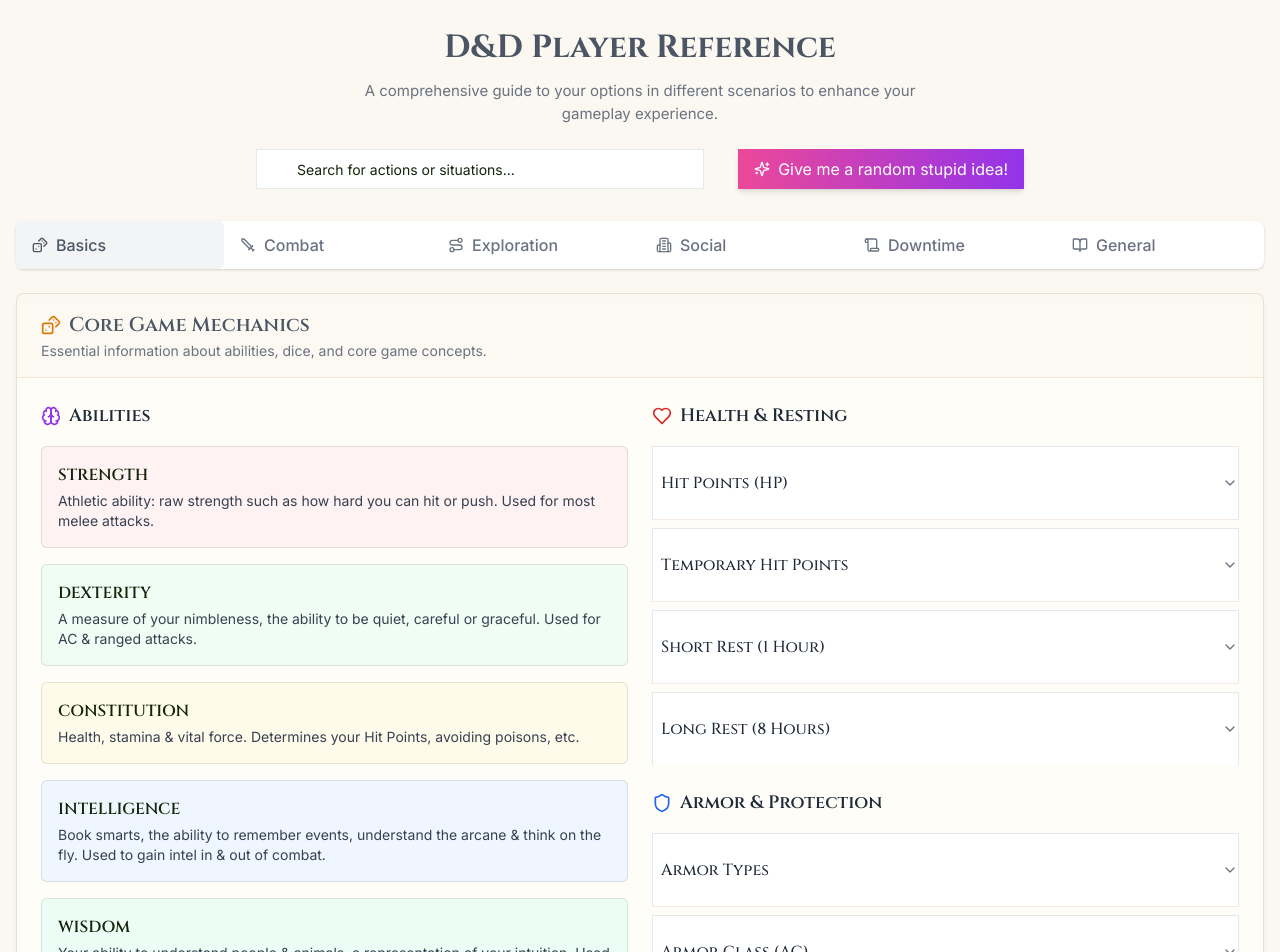
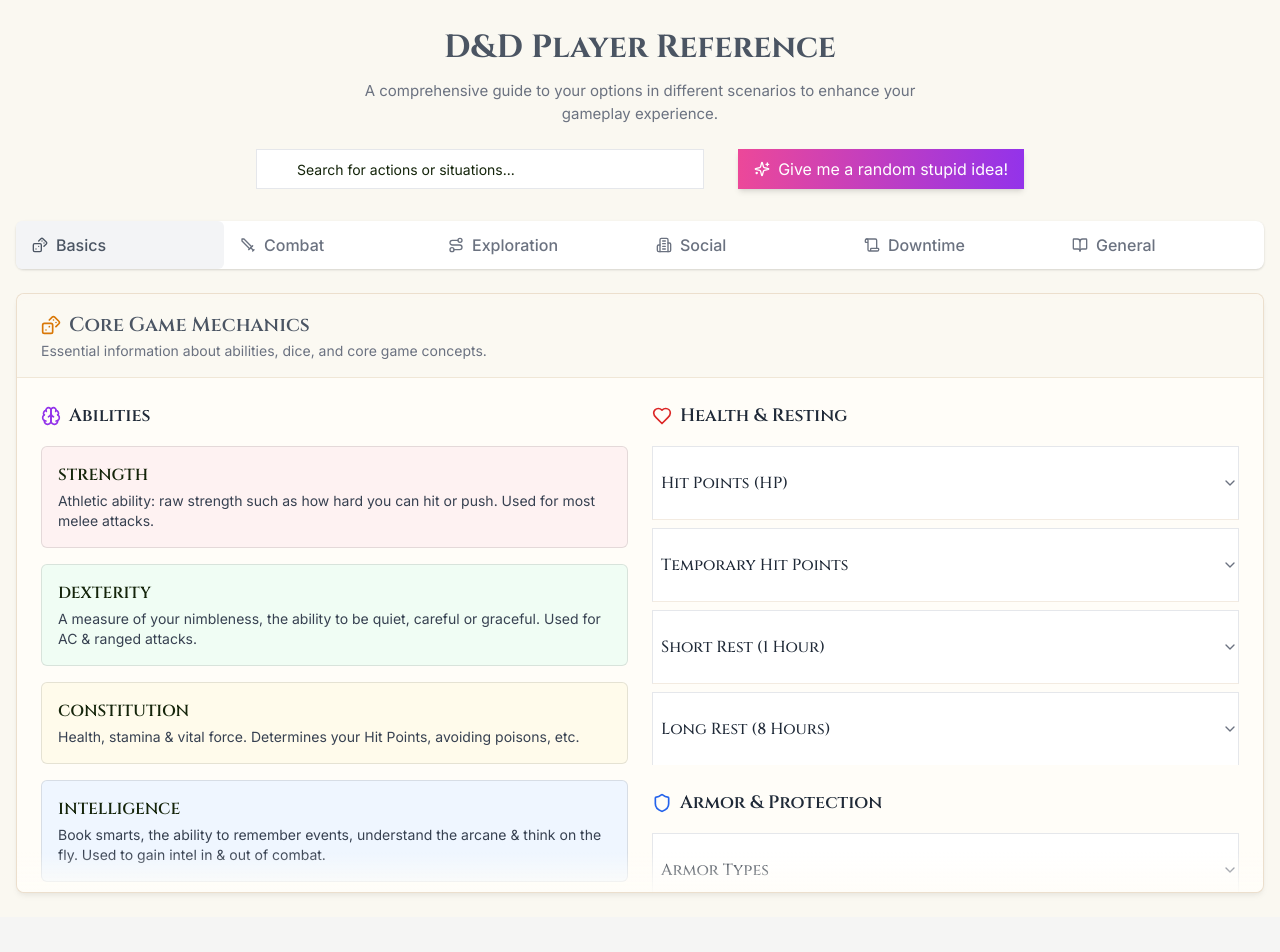
Before and after one commit to Niekvandam/dnd-player-reference, a Next.js app: page / in a window 1280 px wide. Shown: the top 952 px of the page. After the commit the page ends 917 px from the top, so only its background shows below. Built offline with nearby package versions, Linux system fonts and the light colour scheme.

Commit message:
small update

```diff
--- a/app/globals.css
+++ b/app/globals.css
@@ -28,22 +28,25 @@ body {
   background-color: #faf8f1;
 }
 
-/* Custom scrollbar for a more thematic look */
+/* Enhanced scrollbar for a more thematic and visible look */
 ::-webkit-scrollbar {
-  width: 8px;
+  width: 10px;
+  height: 10px;
 }
 
 ::-webkit-scrollbar-track {
   background: rgba(244, 236, 218, 0.5);
+  border-radius: 8px;
 }
 
 ::-webkit-scrollbar-thumb {
-  background: rgba(193, 154, 107, 0.6);
-  border-radius: 4px;
+  background: rgba(193, 154, 107, 0.7);
+  border-radius: 8px;
+  border: 2px solid rgba(244, 236, 218, 0.5);
 }
 
 ::-webkit-scrollbar-thumb:hover {
-  background: rgba(193, 154, 107, 0.8);
+  background: rgba(193, 154, 107, 0.9);
 }
 
 /* Card styling enhancements */
@@ -62,6 +65,10 @@ body {
   border-radius: 0.5rem;
   box-shadow: 0 4px 6px -1px rgba(0, 0, 0, 0.05), 0 2px 4px -1px rgba(0, 0, 0, 0.03);
   background-color: #fffdf8;
+  display: flex;
+  flex-direction: column;
+  height: calc(100vh - 240px);
+  min-height: 600px;
 }
 
 .section-header {
@@ -71,6 +78,9 @@ body {
   padding: 1rem 1.5rem;
   border-top-left-radius: 0.5rem;
   border-top-right-radius: 0.5rem;
+  position: sticky;
+  top: 0;
+  z-index: 10;
 }
 
 .ability-card {
@@ -182,3 +192,75 @@ body {
   margin: 0 auto 1.5rem;
   font-size: 0.9375rem;
 }
+
+/* Scroll indicator styles */
+.scroll-indicator {
+  position: absolute;
+  bottom: 0;
+  left: 0;
+  right: 0;
+  height: 40px;
+  background: linear-gradient(to top, rgba(255, 253, 248, 0.9), rgba(255, 253, 248, 0));
+  pointer-events: none;
+  border-bottom-left-radius: 0.5rem;
+  border-bottom-right-radius: 0.5rem;
+  z-index: 5;
+}
+
+.scroll-indicator-top {
+  position: absolute;
+  top: 0;
+  left: 0;
+  right: 0;
+  height: 20px;
+  background: linear-gradient(to bottom, rgba(255, 253, 248, 0.9), rgba(255, 253, 248, 0));
+  pointer-events: none;
+  z-index: 5;
+  margin-top: 1px;
+}
+
+.scroll-container {
+  position: relative;
+  flex: 1;
+  overflow: hidden;
+  display: flex;
+  flex-direction: column;
+}
+
+/* Scroll animation */
+@keyframes scroll-hint {
+  0% {
+    opacity: 0;
+  }
+  50% {
+    opacity: 1;
+  }
+  100% {
+    opacity: 0;
+  }
+}
+
+.scroll-hint {
+  position: absolute;
+  bottom: 10px;
+  left: 50%;
+  transform: translateX(-50%);
+  width: 30px;
+  height: 30px;
+  border-radius: 50%;
+  background-color: rgba(193, 154, 107, 0.2);
+  display: flex;
+  align-items: center;
+  justify-content: center;
+  animation: scroll-hint 2s infinite;
+  pointer-events: none;
+  z-index: 6;
+}
+
+.scroll-hint-icon {
+  width: 12px;
+  height: 12px;
+  border-bottom: 2px solid rgba(193, 154, 107, 0.8);
+  border-right: 2px solid rgba(193, 154, 107, 0.8);
+  transform: rotate(45deg);
+}
--- a/components/sections/basics-section.tsx
+++ b/components/sections/basics-section.tsx
@@ -24,8 +24,9 @@ export function BasicsSection() {
         </h2>
         <p className="section-description">Essential information about abilities, dice, and core game concepts.</p>
       </div>
-      <div className="p-0">
-        <ScrollArea className="h-[1000px] md:h-[900px] p-6">
+      <div className="scroll-container">
+        <ScrollArea className="flex-1">
+          <div className="p-6">
             <div className="grid gap-6 md:grid-cols-2">
               <div>
                 <SectionHeader icon={Brain} title={abilities.title} color="text-purple-600" />
@@ -141,7 +142,7 @@ export function BasicsSection() {
                 </div>
 
                 <SectionHeader icon={HelpCircle} title={proficiency.title} color="text-blue-600" className="mt-6" />
-              <div className="p-4 bg-blue-50 rounded-lg border border-blue-100">
+                <div className="p-4 bg-blue-50 rounded-lg border border-blue-100 mb-6">
                   <p className="text-gray-700">{proficiency.content}</p>
                   <ul className="list-disc pl-6 mt-2 space-y-1 text-gray-700">
                     {proficiency.levels.map((level, index) => (
@@ -151,6 +152,7 @@ export function BasicsSection() {
                 </div>
               </div>
             </div>
+          </div>
         </ScrollArea>
       </div>
     </div>
--- a/components/sections/downtime-section.tsx
+++ b/components/sections/downtime-section.tsx
@@ -27,8 +27,9 @@ export function DowntimeSection() {
           </h2>
           <p className="section-description">Options for what to do between adventures or during extended breaks.</p>
         </div>
-        <div className="p-0">
-          <ScrollArea className="h-[1000px] md:h-[900px] p-6">
+        <div className="scroll-container">
+          <ScrollArea className="flex-1">
+            <div className="p-6">
               <div className="grid gap-6 md:grid-cols-2">
                 <div>
                   <SectionHeader icon={Scroll} title={personalDevelopment.title} color="text-amber-600" />
@@ -109,6 +110,7 @@ export function DowntimeSection() {
                   </Accordion>
                 </div>
               </div>
+            </div>
           </ScrollArea>
         </div>
       </div>
--- a/components/sections/exploration-section.tsx
+++ b/components/sections/exploration-section.tsx
@@ -27,8 +27,9 @@ export function ExplorationSection() {
           </h2>
           <p className="section-description">Actions, activities, and considerations during travel and exploration.</p>
         </div>
-        <div className="p-0">
-          <ScrollArea className="h-[1000px] md:h-[900px] p-6">
+        <div className="scroll-container">
+          <ScrollArea className="flex-1">
+            <div className="p-6">
               <div className="grid gap-6 md:grid-cols-2">
                 <div>
                   <SectionHeader icon={Route} title={wildernessActions.title} color={wildernessActions.color} />
@@ -125,6 +126,7 @@ export function ExplorationSection() {
                   </Accordion>
                 </div>
               </div>
+            </div>
           </ScrollArea>
         </div>
       </div>
--- a/components/sections/social-section.tsx
+++ b/components/sections/social-section.tsx
@@ -29,8 +29,9 @@ export function SocialSection() {
             Actions, activities, and interactions available in urban environments and social situations.
           </p>
         </div>
-        <div className="p-0">
-          <ScrollArea className="h-[1000px] md:h-[900px] p-6">
+        <div className="scroll-container">
+          <ScrollArea className="flex-1">
+            <div className="p-6">
               <div className="grid gap-6 md:grid-cols-2">
                 <div>
                   <SectionHeader icon={Building2} title={townActions.title} color={townActions.color} />
@@ -134,6 +135,7 @@ export function SocialSection() {
                   </Accordion>
                 </div>
               </div>
+            </div>
           </ScrollArea>
         </div>
       </div>
--- a/components/ui/scroll-area.tsx
+++ b/components/ui/scroll-area.tsx
@@ -2,47 +2,79 @@
 
 import * as React from "react"
 import * as ScrollAreaPrimitive from "@radix-ui/react-scroll-area"
+import { cn } from "@/lib/utils"
+import { ChevronDown } from "lucide-react"
 
-import { cn } from "@/lib/utils"
+interface ScrollAreaProps extends React.ComponentPropsWithoutRef<typeof ScrollAreaPrimitive.Root> {
+  showScrollIndicators?: boolean
+}
 
-const ScrollArea = React.forwardRef<
-  React.ElementRef<typeof ScrollAreaPrimitive.Root>,
-  React.ComponentPropsWithoutRef<typeof ScrollAreaPrimitive.Root>
->(({ className, children, ...props }, ref) => (
-  <ScrollAreaPrimitive.Root
-    ref={ref}
-    className={cn("relative overflow-hidden", className)}
-    {...props}
-  >
-    <ScrollAreaPrimitive.Viewport className="h-full w-full rounded-[inherit]">
-      {children}
-    </ScrollAreaPrimitive.Viewport>
-    <ScrollBar />
-    <ScrollAreaPrimitive.Corner />
-  </ScrollAreaPrimitive.Root>
-))
+const ScrollArea = React.forwardRef<React.ElementRef<typeof ScrollAreaPrimitive.Root>, ScrollAreaProps>(
+  ({ className, children, showScrollIndicators = true, ...props }, ref) => {
+    const [showTopIndicator, setShowTopIndicator] = React.useState(false)
+    const [showBottomIndicator, setShowBottomIndicator] = React.useState(true)
+    const [showScrollHint, setShowScrollHint] = React.useState(true)
+    const viewportRef = React.useRef<HTMLDivElement>(null)
+
+    // Handle scroll events to show/hide indicators
+    const handleScroll = React.useCallback(() => {
+      if (!viewportRef.current) return
+
+      const { scrollTop, scrollHeight, clientHeight } = viewportRef.current
+
+      // Show top indicator if scrolled down
+      setShowTopIndicator(scrollTop > 20)
+
+      // Show bottom indicator if not at bottom
+      setShowBottomIndicator(scrollTop + clientHeight < scrollHeight - 20)
+
+      // Hide scroll hint once user has scrolled
+      if (scrollTop > 10) {
+        setShowScrollHint(false)
+      }
+    }, [])
+
+    // Hide scroll hint after 5 seconds
+    React.useEffect(() => {
+      const timer = setTimeout(() => {
+        setShowScrollHint(false)
+      }, 5000)
+
+      return () => clearTimeout(timer)
+    }, [])
+
+    return (
+      <ScrollAreaPrimitive.Root ref={ref} className={cn("relative overflow-hidden", className)} {...props}>
+        <ScrollAreaPrimitive.Viewport
+          ref={viewportRef}
+          onScroll={handleScroll}
+          className="h-full w-full rounded-[inherit]"
+        >
+          {children}
+        </ScrollAreaPrimitive.Viewport>
+        <ScrollAreaPrimitive.Scrollbar
+          orientation="vertical"
+          className="flex select-none touch-none p-0.5 bg-transparent transition-colors duration-200 ease-out hover:bg-stone-100/50 data-[orientation=vertical]:w-2.5 data-[orientation=horizontal]:flex-col data-[orientation=horizontal]:h-2.5"
+        >
+          <ScrollAreaPrimitive.Thumb className="relative flex-1 rounded-full bg-amber-600/40 hover:bg-amber-600/60" />
+        </ScrollAreaPrimitive.Scrollbar>
+        <ScrollAreaPrimitive.Corner />
+
+        {showScrollIndicators && (
+          <>
+            {showTopIndicator && <div className="scroll-indicator-top" />}
+            {showBottomIndicator && <div className="scroll-indicator" />}
+            {showScrollHint && showBottomIndicator && (
+              <div className="scroll-hint">
+                <ChevronDown className="h-4 w-4 text-amber-800/70" />
+              </div>
+            )}
+          </>
+        )}
+      </ScrollAreaPrimitive.Root>
+    )
+  },
+)
 ScrollArea.displayName = ScrollAreaPrimitive.Root.displayName
 
-const ScrollBar = React.forwardRef<
-  React.ElementRef<typeof ScrollAreaPrimitive.ScrollAreaScrollbar>,
-  React.ComponentPropsWithoutRef<typeof ScrollAreaPrimitive.ScrollAreaScrollbar>
->(({ className, orientation = "vertical", ...props }, ref) => (
-  <ScrollAreaPrimitive.ScrollAreaScrollbar
-    ref={ref}
-    orientation={orientation}
-    className={cn(
-      "flex touch-none select-none transition-colors",
-      orientation === "vertical" &&
-        "h-full w-2.5 border-l border-l-transparent p-[1px]",
-      orientation === "horizontal" &&
-        "h-2.5 flex-col border-t border-t-transparent p-[1px]",
-      className
-    )}
-    {...props}
-  >
-    <ScrollAreaPrimitive.ScrollAreaThumb className="relative flex-1 rounded-full bg-border" />
-  </ScrollAreaPrimitive.ScrollAreaScrollbar>
-))
-ScrollBar.displayName = ScrollAreaPrimitive.ScrollAreaScrollbar.displayName
-
-export { ScrollArea, ScrollBar }
+export { ScrollArea }
--- a/package.json
+++ b/package.json
@@ -26,7 +26,7 @@
     "@radix-ui/react-popover": "^1.1.4",
     "@radix-ui/react-progress": "^1.1.1",
     "@radix-ui/react-radio-group": "^1.2.2",
-    "@radix-ui/react-scroll-area": "^1.2.2",
+    "@radix-ui/react-scroll-area": "latest",
     "@radix-ui/react-select": "^2.1.4",
     "@radix-ui/react-separator": "^1.1.1",
     "@radix-ui/react-slider": "^1.2.2",
```
Also changed, not shown: components/sections/combat-section.tsx (+5 -3 lines), components/sections/general-section.tsx (+7 -5 lines). Lines whose indentation alone changed are shown as unchanged.
